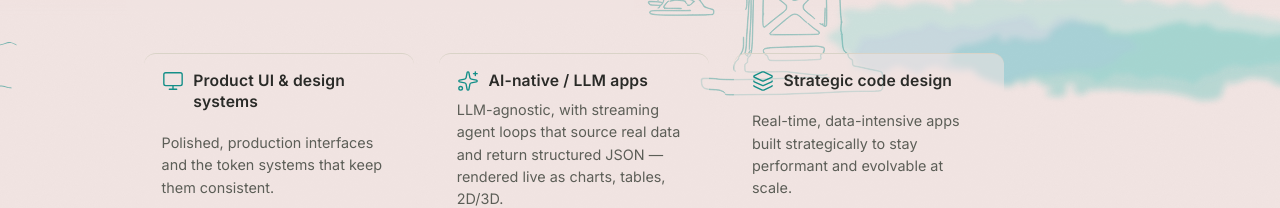
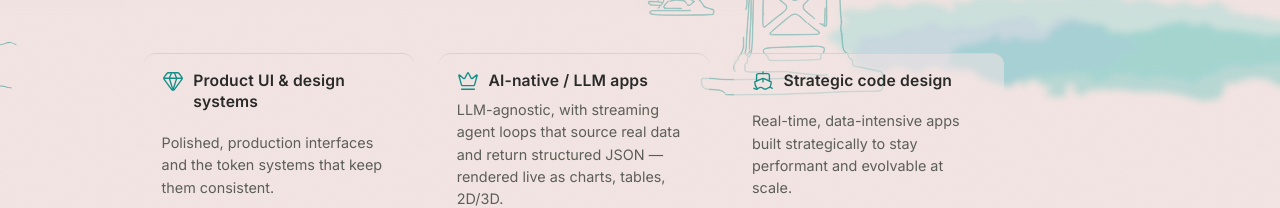
Before and after one commit to andrewbaldock/website, a React (Vite) app: page / in a window 1280 px wide. Shown: the part 439-647 px from the top of the page. Built offline with nearby package versions, Linux system fonts and the light colour scheme; a web font is replaced by a local one.

Commit message:
Swap hero capability icons to Gem, Crown, Ship
Replaces Monitor, Sparkles, Layers.

```diff
--- a/src/components/Hero.jsx
+++ b/src/components/Hero.jsx
@@ -1,11 +1,11 @@
-import { Monitor, Sparkles, Layers } from 'lucide-react'
+import { Gem, Crown, Ship } from 'lucide-react'
 
 // Coastal hero — the name is dialed down so the sky + tide lead; a quiet
 // capabilities trio carries the "what I do".
 const CAPS = [
-  { Icon: Monitor, title: 'Product UI & design systems', body: 'Polished, production interfaces and the token systems that keep them consistent.' },
-  { Icon: Sparkles, title: 'AI-native / LLM apps', body: 'LLM-agnostic, with streaming agent loops that source real data and return structured JSON — rendered live as charts, tables, 2D/3D.' },
-  { Icon: Layers, title: 'Strategic code design', body: 'Real-time, data-intensive apps built strategically to stay performant and evolvable at scale.' },
+  { Icon: Gem, title: 'Product UI & design systems', body: 'Polished, production interfaces and the token systems that keep them consistent.' },
+  { Icon: Crown, title: 'AI-native / LLM apps', body: 'LLM-agnostic, with streaming agent loops that source real data and return structured JSON — rendered live as charts, tables, 2D/3D.' },
+  { Icon: Ship, title: 'Strategic code design', body: 'Real-time, data-intensive apps built strategically to stay performant and evolvable at scale.' },
 ]
 
 export default function Hero() {
```
